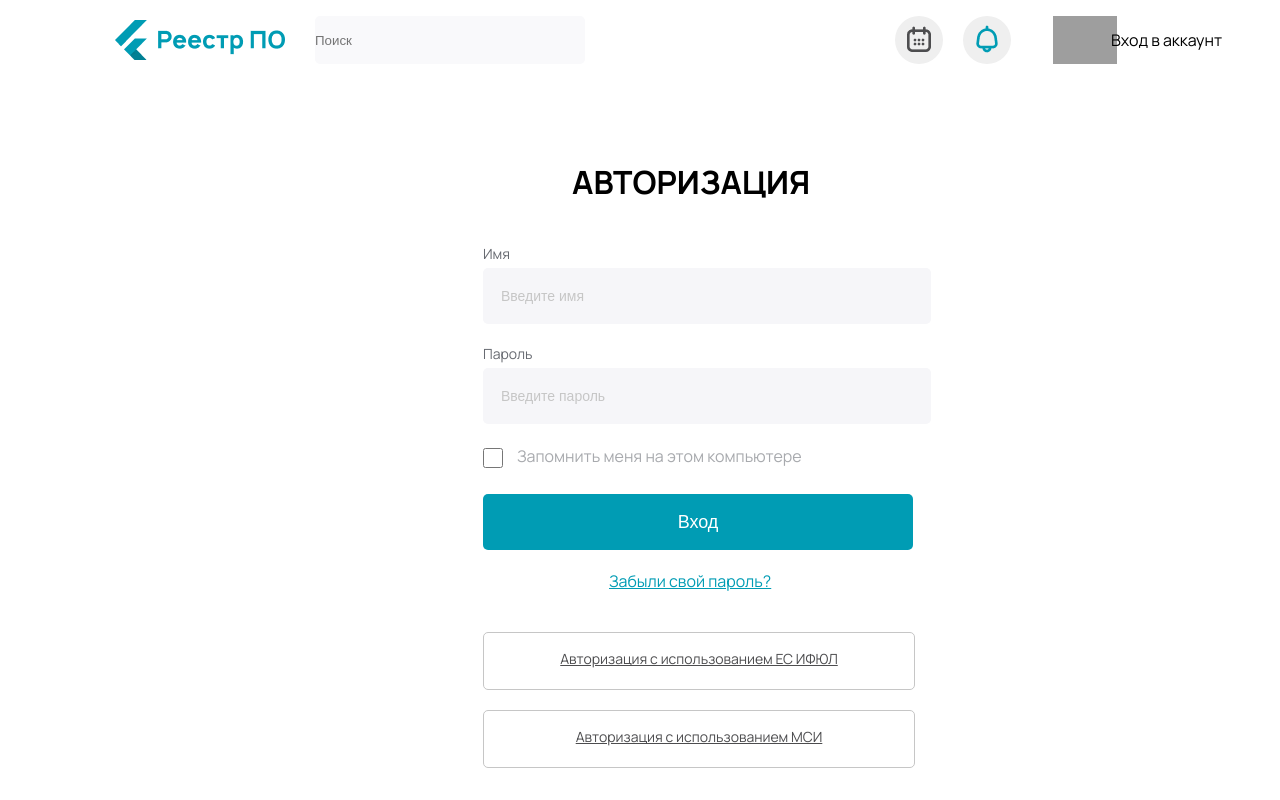
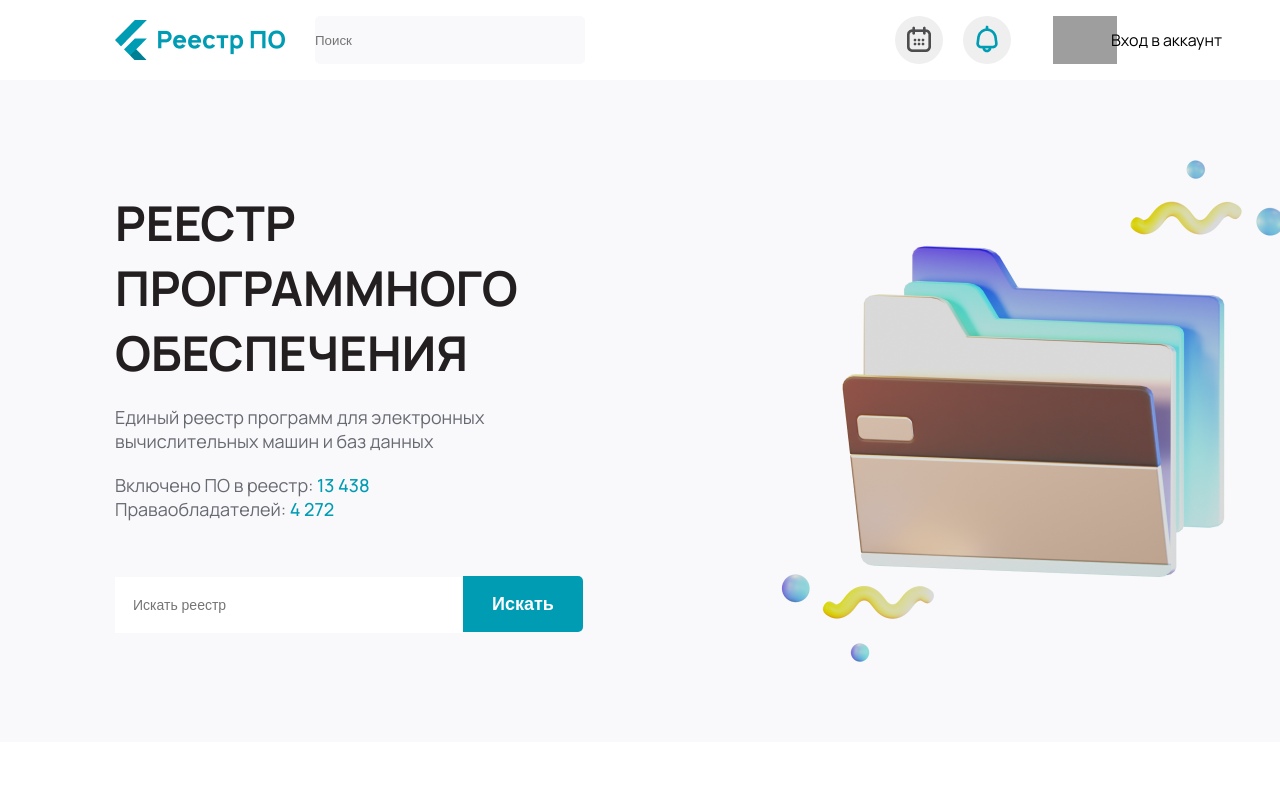
Before and after one commit to RodionSverdlovAl/test-task, a React (Create React App) app: page / in a window 1280 px wide. Shown: the top 800 px of the page. Built offline with nearby package versions, Linux system fonts and the light colour scheme; grey boxes are pictures that could not be loaded.

Commit message:
add information component in landing page

```diff
--- a/package.json
+++ b/package.json
@@ -10,9 +10,11 @@
     "@types/node": "^16.11.42",
     "@types/react": "^18.0.14",
     "@types/react-dom": "^18.0.5",
+    "@types/react-router-dom": "^5.3.3",
     "node-sass": "^7.0.1",
     "react": "^18.2.0",
     "react-dom": "^18.2.0",
+    "react-router-dom": "^6.3.0",
     "react-scripts": "5.0.1",
     "typescript": "^4.7.4",
     "web-vitals": "^2.1.4"
--- a/src/App.tsx
+++ b/src/App.tsx
@@ -4,12 +4,13 @@ import './App.scss';
 import AuthForm from './components/AuthForm';
 import Footer from './components/Footer';
 import Header from './components/Header';
+import Information from './components/Information';
 
 function App() {
   return (
     <div className="App">
         <Header/>
-        <AuthForm/>
+         <Information/>
         <Footer/>
     </div>
   );
--- a/src/components/AuthForm.tsx
+++ b/src/components/AuthForm.tsx
@@ -6,7 +6,7 @@ const AuthForm = () =>{
             <h1>АВТОРИЗАЦИЯ</h1>
 
             <div className="auth">
-                <p>Имя</p>
+                <p style={{color:'#009CB4'}}>Имя</p>
                 <input type="text" placeholder='Введите имя' />
                 <p>Пароль</p>
                 <input type="password" placeholder='Введите пароль'/><br />
--- /dev/null
+++ b/src/components/Information.tsx
@@ -0,0 +1,26 @@
+import '../styles/information.scss';
+
+const Information:React.FC = () =>{
+    return(
+        <div className="information-landing">
+            <div className="description">
+                <h1>РЕЕСТР ПРОГРАММНОГО ОБЕСПЕЧЕНИЯ</h1>
+                <p>Единый реестр программ для электронных вычислительных машин и баз данных</p>
+                <div className='count-blok'>
+                    <p>Включено ПО в реестр: <span>13 438</span></p>
+                    <p>Праваобладателей: <span>4 272</span></p>
+                </div>
+
+            </div>
+            <div className="search">
+                <input type="text" placeholder='Искать реестр'/>
+                <button>Искать</button>
+            </div>
+
+            <img src="../assets/landing.png" alt="landing-image" />
+
+        </div>
+    )
+}
+
+export default Information
--- a/src/styles/auth-form.scss
+++ b/src/styles/auth-form.scss
@@ -40,9 +40,10 @@
         .checkbox{
             display: flex;
             input{
-                width: 20px;
-                height: 20px;
+                width: 16px;
+                height: 16px;
                 margin-top: 24px;
+                background-color: #33A6FF;
             }
             p{
                 margin-top: 21px;
@@ -63,6 +64,12 @@
             font-weight: 700px;
             border-radius: 5px;
             cursor: pointer;
+            &:hover{
+                background-color: #01B8D4;
+            }
+            &:active{
+                background-color: #01BEDB;
+            }
         }
         .forgot-password{
             margin-top: 20px;
@@ -89,6 +96,12 @@
             p{
                 margin-top: 16px;
             }
+            &:hover{
+                border: 1px solid #01BEDB;
+                a{
+                    color: #01BEDB;
+                }
+            }
         }
 
     }
--- /dev/null
+++ b/src/styles/information.scss
@@ -0,0 +1,62 @@
+.information-landing{
+    font-family: 'Manrope', sans-serif;
+    background-color: #F9F9FB;
+    height: 662px;
+    width: 100%;
+    position: relative;
+    .description{
+        position: absolute;
+        top: 110px;
+        left:115px;
+
+        width: 450px;
+        height: 346px;
+
+        h1{
+            font-size: 48px;
+            color: #231F20;
+            margin-bottom: 20px;
+        }
+    }
+    img{
+        position: absolute;
+        left:780px;
+        top: 80px;
+    }
+    p{
+        font-size: 18px;
+        color: #676A71;
+    }
+    .count-blok{
+        margin-top: 20px;
+        font-size: 18px;
+        span{
+            color:  #009CB4;
+            font-weight: 500;
+        }
+    }
+    .search{
+        position: absolute;
+        top: 496px;
+        left:115px;
+        input{
+            border: none;
+            width: 330px;
+            height: 56px;
+            background-color: #fff;
+            padding-left: 18px;
+            font-size: 14px;
+        }
+        button{
+            width: 120px;
+            height: 56px;
+            border-radius: 0px 5px 5px 0px;
+            border:none;
+            background-color: #009CB4;
+            font-size: 18px;
+            color:white;
+            font-weight: 700;
+            cursor: pointer;
+        }
+    }
+}
```
Also changed, not shown: public/assets/landing.png (added), 1 other file (tests, documents, lock files or other folders).
